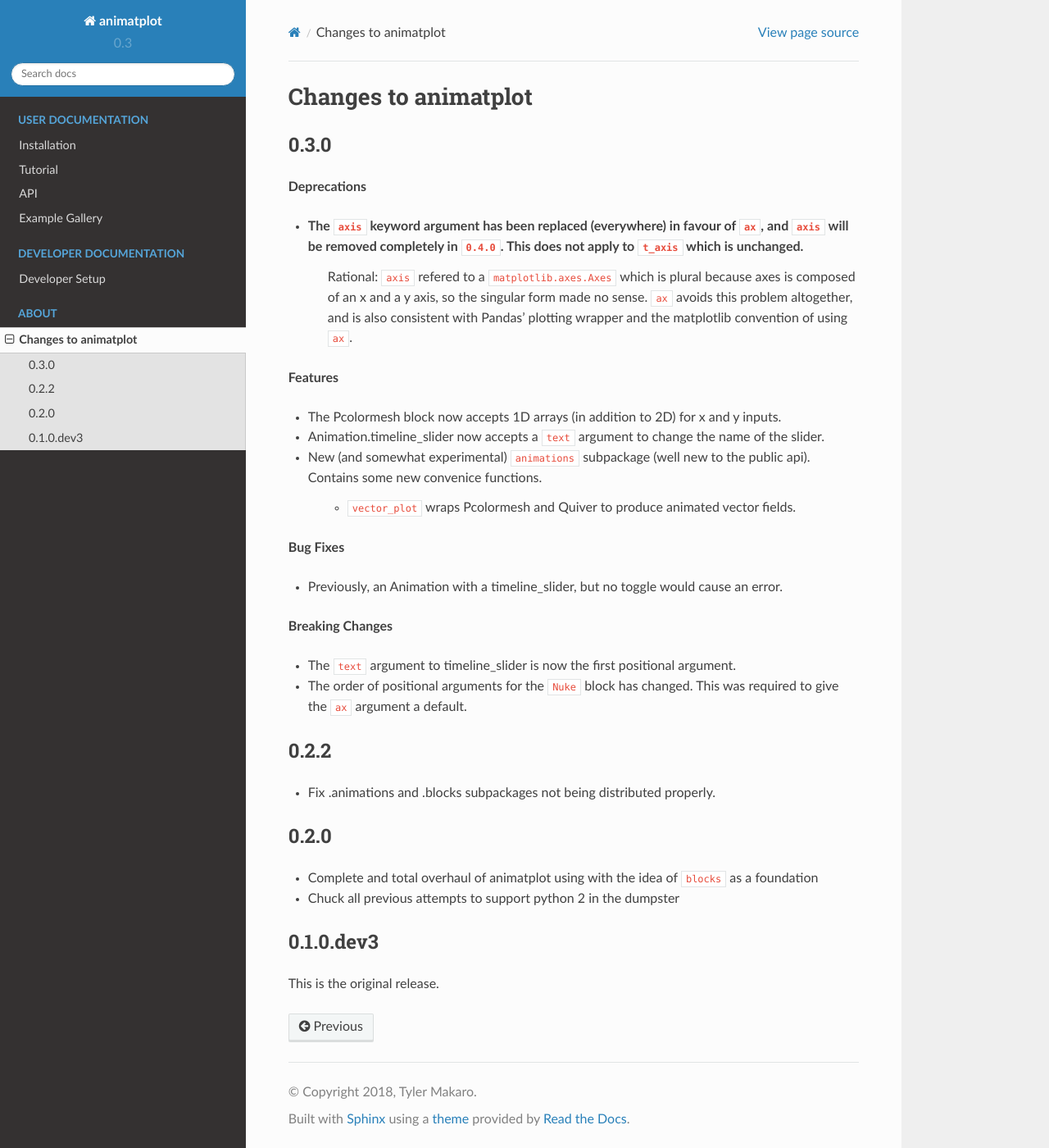
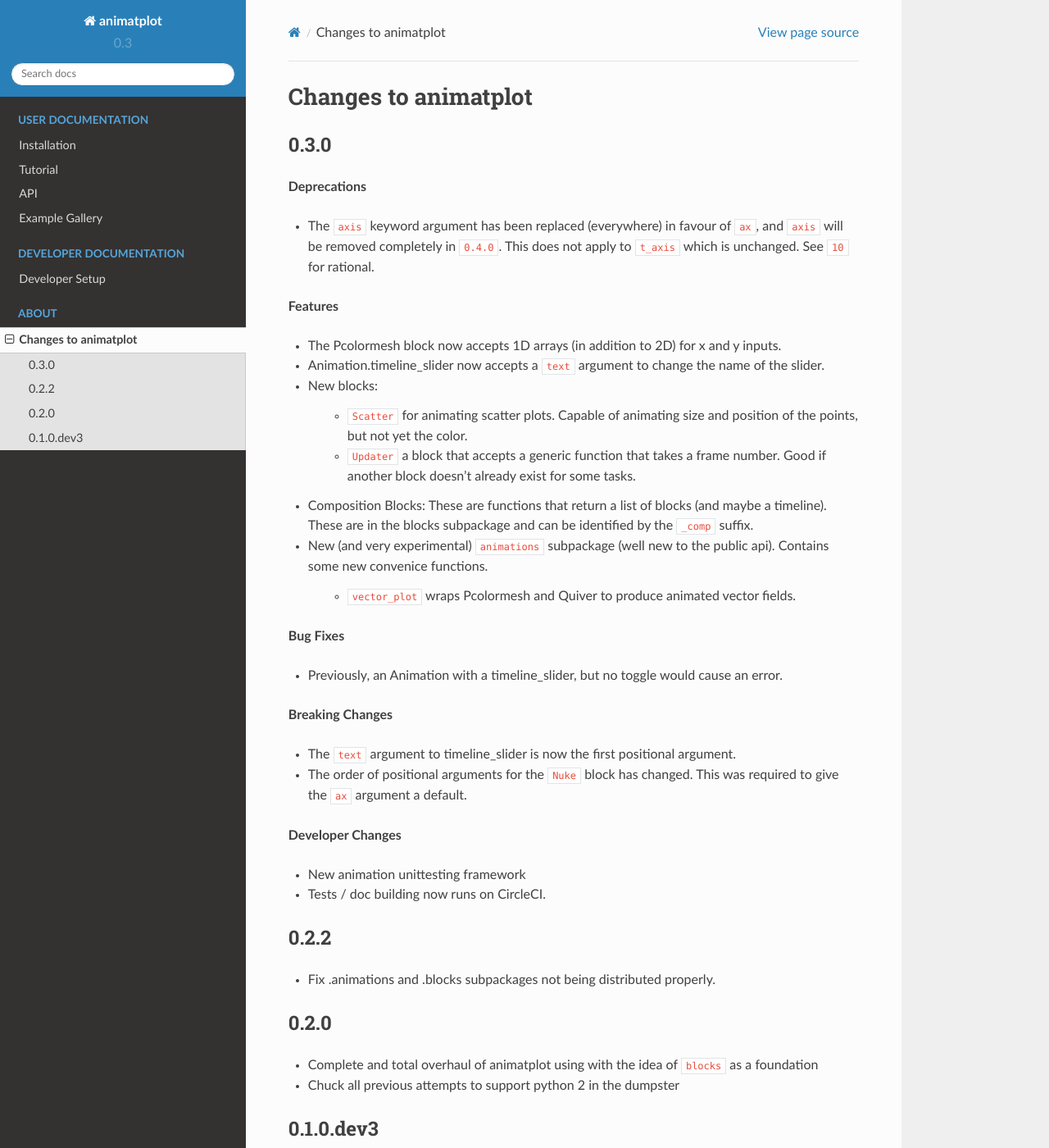
Before and after one commit to t-makaro/animatplot, a Sphinx documentation site: the page built from docs/source/changelog.rst, in a window 1280 px wide and 1400 px high. Shown: the whole window at 82% size. Built offline with Sphinx 7.4.7 and the Read the Docs theme 2.0.0, drawn with Linux system fonts in a browser that asks for light colours; cross-references to code outside the pages are shown as plain code.

Commit message:
refactor vector_plot

```diff
--- a/docs/source/changelog.rst
+++ b/docs/source/changelog.rst
@@ -6,16 +6,19 @@
 
 **Deprecations**
 
-- The ``axis`` keyword argument has been replaced (everywhere) in favour of ``ax``, and ``axis`` will be removed completely in ``0.4.0``. This does not apply to ``t_axis`` which is unchanged.
-    Rational:
-    ``axis`` refered to a ``matplotlib.axes.Axes`` which is plural because axes is composed of an x and a y axis, so the singular form made no sense.
-    ``ax`` avoids this problem altogether, and is also consistent with Pandas' plotting wrapper and the matplotlib convention of using ``ax``.
+- The ``axis`` keyword argument has been replaced (everywhere) in favour of ``ax``, and ``axis`` will be removed completely in ``0.4.0``. This does not apply to ``t_axis`` which is unchanged. See :ghpull:`10` for rational.
 
 **Features**
 
 - The Pcolormesh block now accepts 1D arrays (in addition to 2D) for x and y inputs.
 - Animation.timeline_slider now accepts a ``text`` argument to change the name of the slider.
-- New (and somewhat experimental) ``animations`` subpackage (well new to the public api). Contains some new convenice functions.
+- New blocks:
+
+    - ``Scatter`` for animating scatter plots. Capable of animating size and position of the points, but not yet the color.
+    - ``Updater`` a block that accepts a generic function that takes a frame number. Good if another block doesn't already exist for some tasks.
+
+- Composition Blocks: These are functions that return a list of blocks (and maybe a timeline). These are in the blocks subpackage and can be identified by the ``_comp`` suffix.
+- New (and very experimental) ``animations`` subpackage (well new to the public api). Contains some new convenice functions.
 
     - ``vector_plot`` wraps Pcolormesh and Quiver to produce animated vector fields.
 
@@ -27,6 +30,11 @@
 
 - The ``text`` argument to timeline_slider is now the first positional argument.
 - The order of positional arguments for the ``Nuke`` block has changed. This was required to give the ``ax`` argument a default.
+
+**Developer Changes**
+
+- New animation unittesting framework
+- Tests / doc building now runs on CircleCI.
 
 0.2.2
 -----
```
Also changed, not shown: docs/source/gallery/vector_plot.ipynb.
